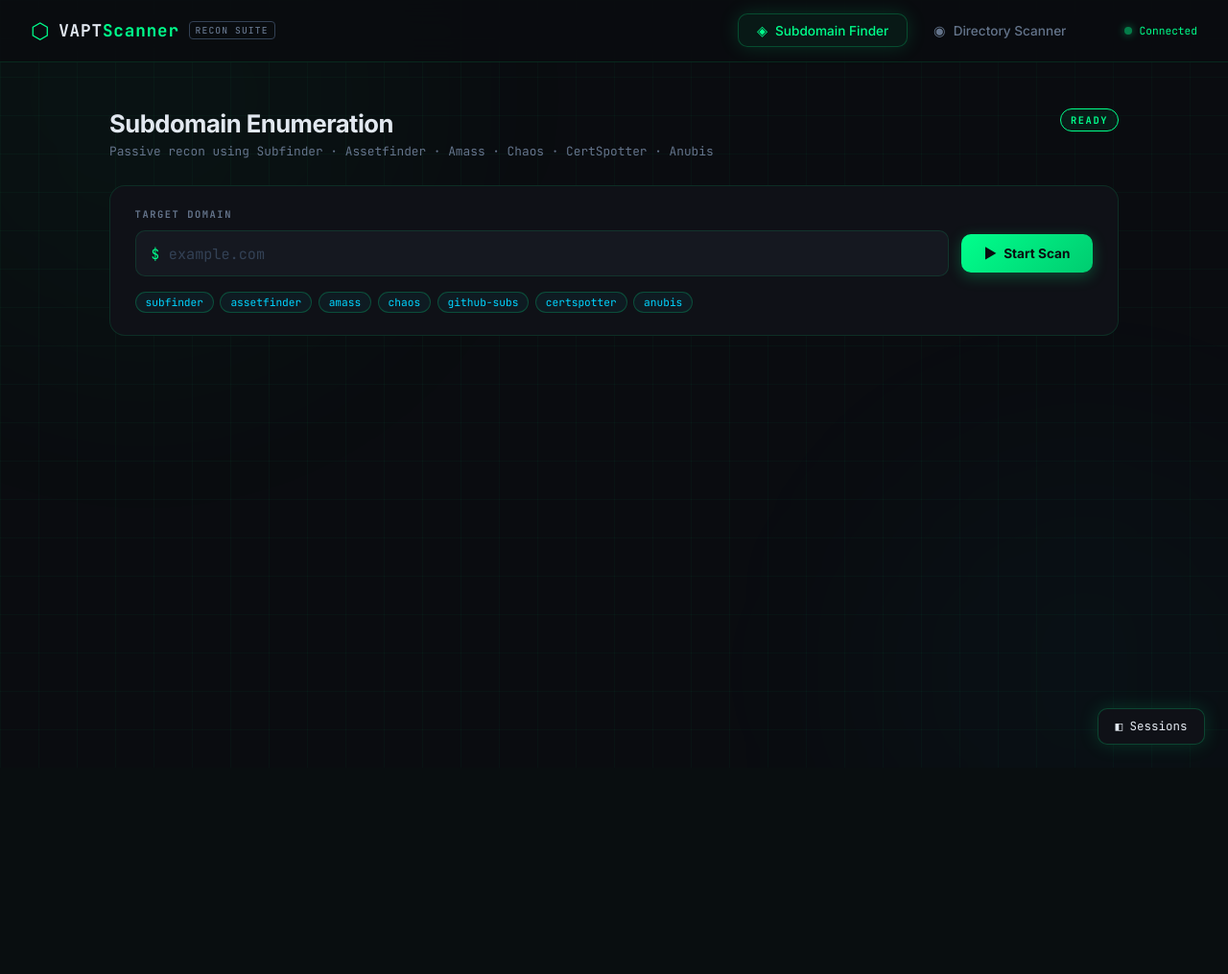
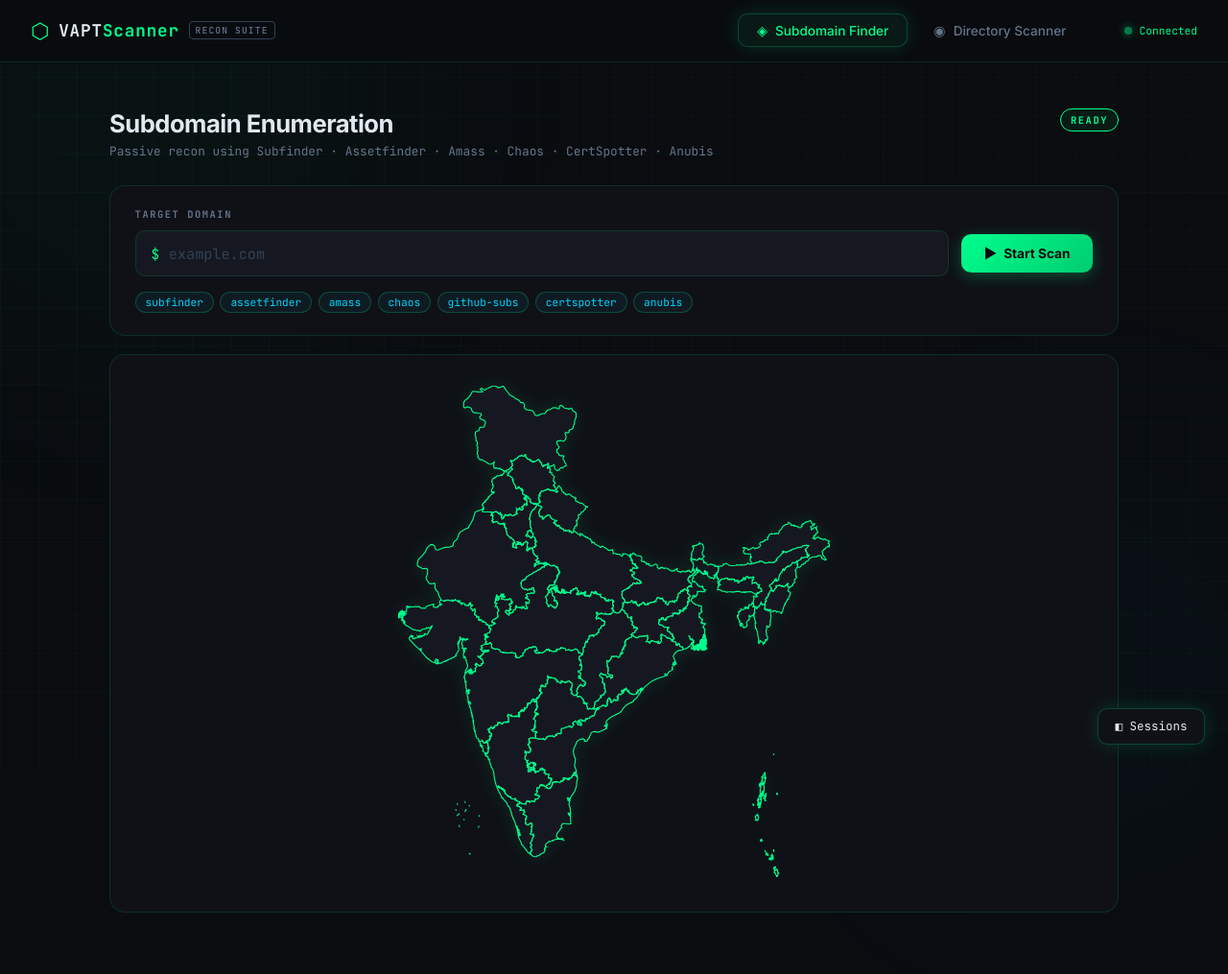
Before and after one commit to DiyaArora303/VAPT-Scanner, a Flask app: page / in a window 1280 px wide. Shown: the whole page at 96% size. Before the commit the page ends 786 px from the top, so only its background shows below. Run offline with Flask 3, Linux system fonts and the light colour scheme; data that the repository does not hold is empty.

Commit message:
Added indian map and fix the duplicate

```diff
--- a/app.py
+++ b/app.py
@@ -158,7 +158,9 @@ def run_dirscan_script(job_id, alive_file, domain):
         findings = []
         if os.path.exists(output_file):
             with open(output_file) as f:
-                findings = [l.strip() for l in f if l.strip()]
+                # Use a set to deduplicate, but keep order if desired (using dict keys)
+                lines = [l.strip() for l in f if l.strip()]
+                findings = list(dict.fromkeys(lines))
 
         result = {
             "domain": domain,
--- a/static/css/style.css
+++ b/static/css/style.css
@@ -483,6 +483,57 @@ body {
 ::-webkit-scrollbar-track { background: var(--bg2); }
 ::-webkit-scrollbar-thumb { background: var(--text-muted); border-radius: 3px; }
 
+/* ── MAP OF INDIA ── */
+.map-card {
+  padding: 2rem;
+  display: flex;
+  justify-content: center;
+  align-items: center;
+}
+.map-container {
+  position: relative;
+  width: 100%;
+  max-width: 450px;
+  margin: 0 auto;
+}
+.map-container svg {
+  width: 100%;
+  height: auto;
+  filter: drop-shadow(0 0 10px rgba(0,255,140,0.1));
+}
+.map-container svg path {
+  fill: var(--bg3);
+  stroke: var(--green);
+  stroke-width: 1.5;
+  transition: all 0.3s ease;
+  cursor: pointer;
+}
+.map-container svg path:hover {
+  fill: rgba(0,255,140,0.2);
+  stroke-width: 2.5;
+  filter: drop-shadow(0 0 8px var(--green));
+}
+.map-tooltip {
+  position: absolute;
+  top: 0px;
+  right: -80px;
+  background: rgba(10,12,16,0.9);
+  border: 1px solid var(--green);
+  color: var(--green);
+  padding: 8px 16px;
+  border-radius: var(--radius);
+  font-family: var(--mono);
+  font-size: 0.85rem;
+  font-weight: 700;
+  pointer-events: none;
+  opacity: 0;
+  transition: opacity 0.2s ease;
+  box-shadow: var(--glow-green);
+  text-transform: uppercase;
+  letter-spacing: 0.05em;
+  z-index: 10;
+}
+
 /* ── RESPONSIVE ── */
 @media (max-width: 700px) {
   .navbar { padding: 0.8rem 1rem; flex-wrap: wrap; }
@@ -491,4 +542,5 @@ body {
   .module-header { flex-direction: column; gap: 0.5rem; }
   .results-header { flex-direction: column; }
   .nav-status { display: none; }
+  .map-tooltip { right: 0; top: -40px; }
 }
--- a/static/js/app.js
+++ b/static/js/app.js
@@ -141,6 +141,11 @@ function startSubdomainScan() {
   // Reset UI
   resetChips();
   clearTerminal('sub-terminal');
+
+  // Hide Map, show Terminal
+  const mapCard = document.getElementById('sub-map-card');
+  if (mapCard) mapCard.style.display = 'none';
+
   document.getElementById('sub-terminal-card').style.display = 'block';
   document.getElementById('sub-stats-row').style.display = 'grid';
   document.getElementById('sub-results-card').style.display = 'none';
@@ -891,3 +896,29 @@ window.loadHistoryItem = function(jobId, type) {
     })
     .catch(e => toast('Failed: ' + e.message, true));
 };
+
+// ─── Map Interaction ──────────────────────────────────────
+document.addEventListener('DOMContentLoaded', () => {
+  const mapTooltip = document.getElementById('map-tooltip');
+  const indiaMapContainer = document.getElementById('india-map-container');
+
+  if (indiaMapContainer && mapTooltip) {
+    const initMap = () => {
+      const paths = indiaMapContainer.querySelectorAll('path');
+      paths.forEach(path => {
+        path.addEventListener('mouseenter', (e) => {
+          let stateName = path.getAttribute('aria-label') || path.getAttribute('title') || path.getAttribute('id');
+          if (stateName) {
+            stateName = stateName.replace('IN-', '').replace(/-/g, ' ');
+            mapTooltip.textContent = stateName;
+            mapTooltip.style.opacity = '1';
+          }
+        });
+        path.addEventListener('mouseleave', () => {
+          mapTooltip.style.opacity = '0';
+        });
+      });
+    };
+    initMap();
+  }
+});
--- a/templates/index.html
+++ b/templates/index.html
@@ -101,6 +101,14 @@
         <div class="stat-card">
           <span class="stat-value" id="stat-elapsed">0s</span>
           <span class="stat-label">Elapsed</span>
+        </div>
+      </div>
+
+      <!-- Map Card -->
+      <div class="card map-card" id="sub-map-card">
+        <div class="map-container" id="india-map-container">
+          {% include 'india.svg' %}
+          <div id="map-tooltip" class="map-tooltip"></div>
         </div>
       </div>
 
```
Also changed, not shown: templates/india.svg (added), 1 other file.
